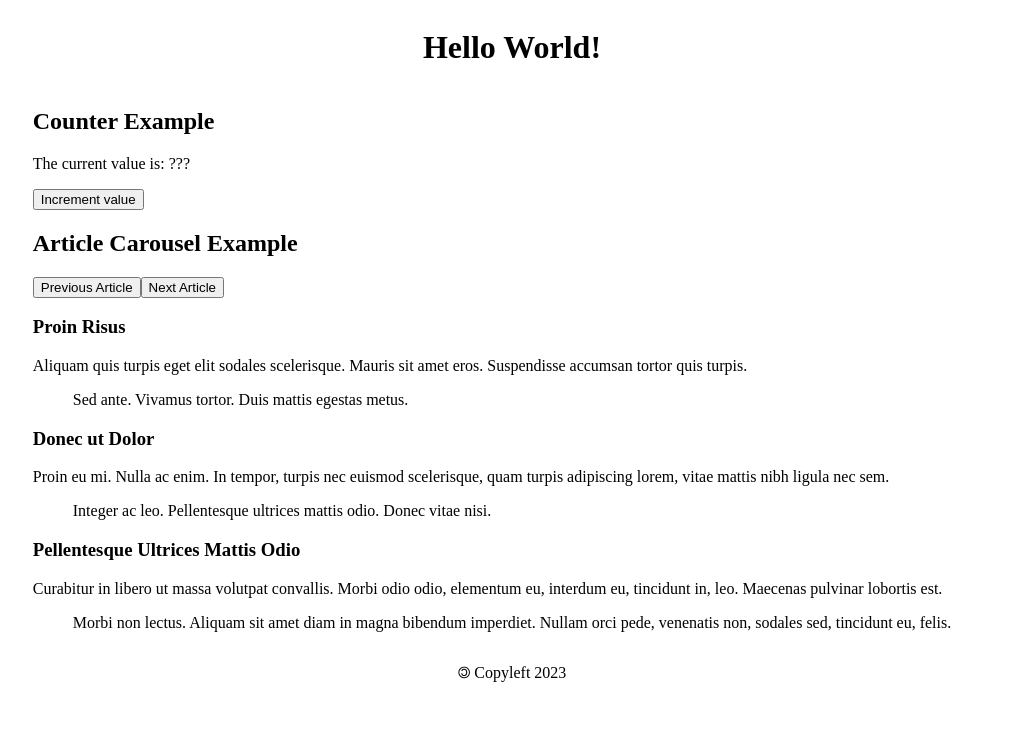
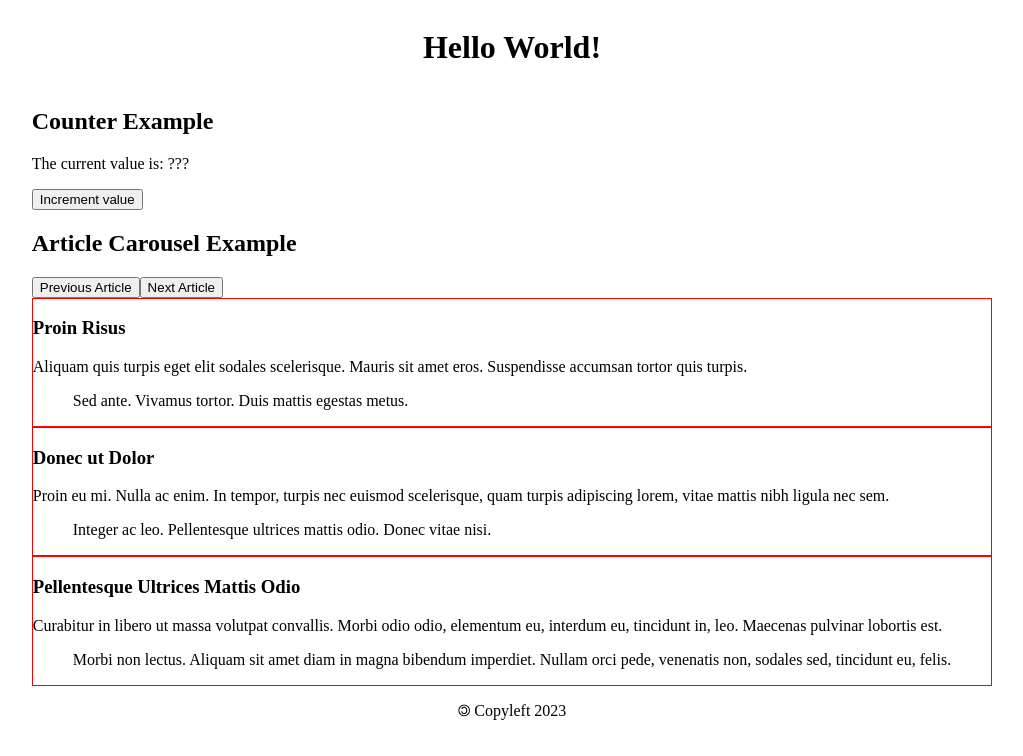
Before and after one commit to ajtran303/react_state_ts, a React (Vite) app: page / in a window 1280 px wide. Shown: the top 756 px of the page, without its empty margins (128-1151 px from the left). Built offline with nearby package versions, Linux system fonts and the light colour scheme.

Commit message:
Add border to articles

```diff
--- a/src/index.css
+++ b/src/index.css
@@ -25,3 +25,7 @@ is determined by that TOTAL size minus the size of padding.
   width: 90%;
   margin: auto;
 }
+
+article {
+  border: 1px solid red;
+}
```
